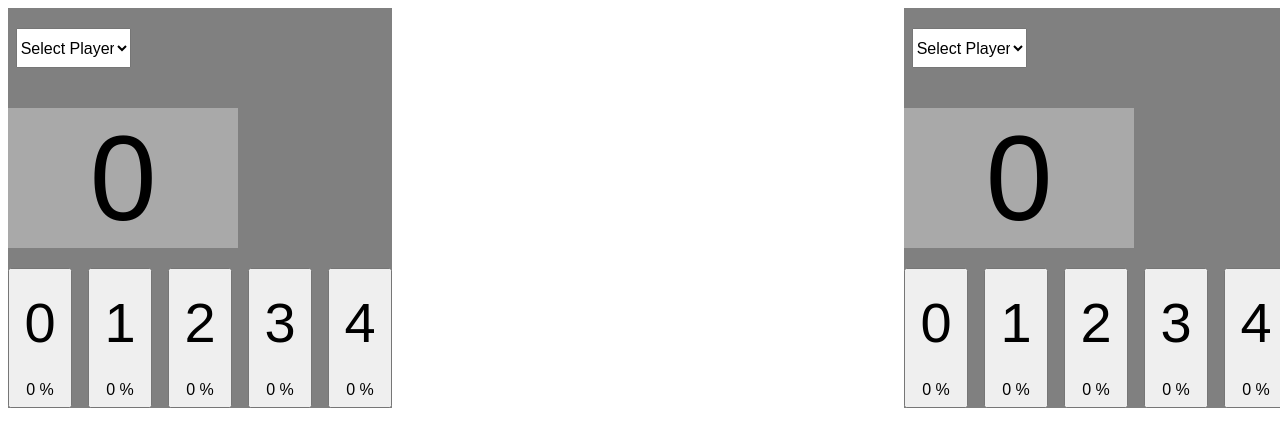
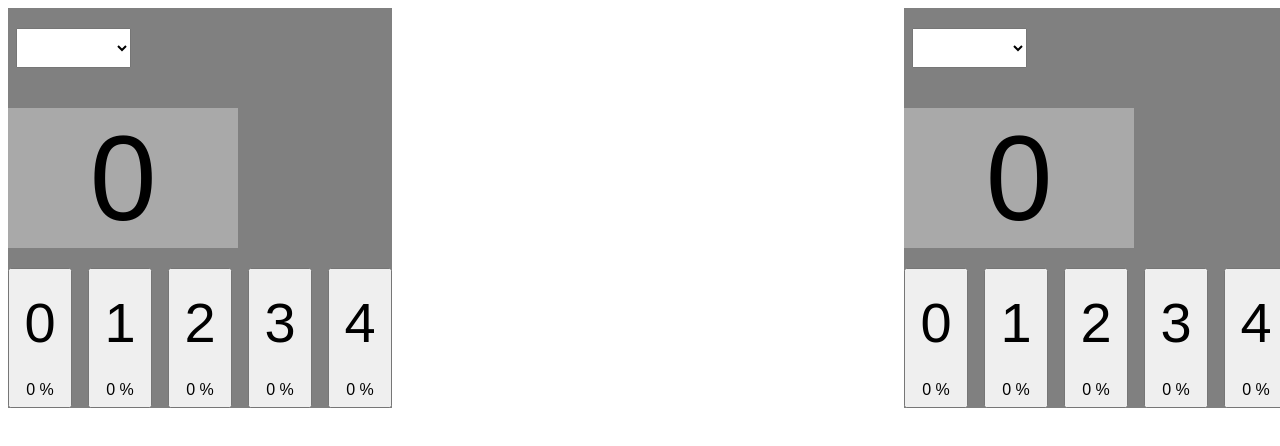
Before and after one commit to LioProjects/Scoreboard, an Angular app in the folder Ballkin_Client/: page / in a window 1280 px wide. Shown: the top 446 px of the page. Built offline with nearby package versions, Linux system fonts and the light colour scheme.

Commit message:
feature: player-selector working

```diff
--- a/Ballkin_Client/src/app/components/player-selector/player-selector.component.html
+++ b/Ballkin_Client/src/app/components/player-selector/player-selector.component.html
@@ -1,7 +1,4 @@
-<select class="player-selector" id="players" name="players">
+<select class="player-selector" id="players" name="players" [(ngModel)]="selectedPlayer" (ngModelChange)="onPlayerSelect($event)">
   <option value="" disabled selected hidden>Select Player</option>
-  <option value="player1">Lionel</option>
-  <option value="player2">Noel</option>
-  <option value="player3">Nico</option>
-  <!-- Add more options for each player -->
+  <option *ngFor="let player of (players$ | async)" [ngValue]="player">{{ player.name }}</option>
 </select>
--- a/Ballkin_Client/src/app/components/player-selector/player-selector.component.ts
+++ b/Ballkin_Client/src/app/components/player-selector/player-selector.component.ts
@@ -1,13 +1,38 @@
-import { Component } from '@angular/core';
-
+import { CommonModule } from '@angular/common';
+import { Component, EventEmitter, Input, Output } from '@angular/core';
+import { FormsModule } from '@angular/forms';
+import { Observable, of, switchMap } from 'rxjs';
+import { Player } from '../../models/player/player.model';
+import { PlayerService } from '../../services/player.service';
 
 @Component({
   selector: 'app-player-selector',
   standalone: true,
-  imports: [],
+  imports: [CommonModule, FormsModule],
   templateUrl: './player-selector.component.html',
   styleUrl: './player-selector.component.scss'
 })
-export class PlayerSelectorComponent {
 
+export class PlayerSelectorComponent{
+  @Input() selectedPlayer: Player | undefined;
+  @Output() selectedPlayerChange = new EventEmitter<Player>();
+
+  players$: Observable<Player[]>;
+
+  constructor(private playerService: PlayerService) {
+    this.players$ = this.playerService.getPlayers()
+      .pipe(
+        switchMap(players => {
+          // Handle the asynchronous operation here if needed
+          return of(players); // Return the players array
+        })
+      );
+      console.log("available players are" + this.players$)
+  }
+
+  onPlayerSelect(player: Player) {
+    this.selectedPlayer = player;
+    console.log("player selected: " + this.selectedPlayer.name)
+    this.selectedPlayerChange.emit(player);
+  }
 }
--- a/Ballkin_Client/src/app/components/scoreboard-point-button/scoreboard-point-button.component.ts
+++ b/Ballkin_Client/src/app/components/scoreboard-point-button/scoreboard-point-button.component.ts
@@ -16,6 +16,7 @@ export class ScoreboardPointButtonComponent {
 
   onPointButtonClick(){
     this.gamePoints.push(new PlayerGamePoint(this.player, this.pointValue))
+    console.log("Player is " + this.player.name + " who scored " + this.pointValue + " " + this.gamePoints);
   }
 
   calculatePointValuePercentage(): number {
--- a/Ballkin_Client/src/app/components/scoreboard/scoreboard.component.html
+++ b/Ballkin_Client/src/app/components/scoreboard/scoreboard.component.html
@@ -1,7 +1,7 @@
 
 <div class="scoreboard">
     <div class="player-scoreboard">
-        <app-player-selector class="player-selector"/>
+        <app-player-selector class="player-selector" [(selectedPlayer)]="player1"></app-player-selector>
         <div class="player-points">
             {{getPlayerScore(player1)}}
         </div>
@@ -14,7 +14,7 @@
         </div>
     </div>
     <div class="player-scoreboard">
-        <app-player-selector class="player-selector"/>
+        <app-player-selector class="player-selector" [(selectedPlayer)]="player2"></app-player-selector>
         <div class="player-points">
             {{getPlayerScore(player2)}}
         </div>
```
